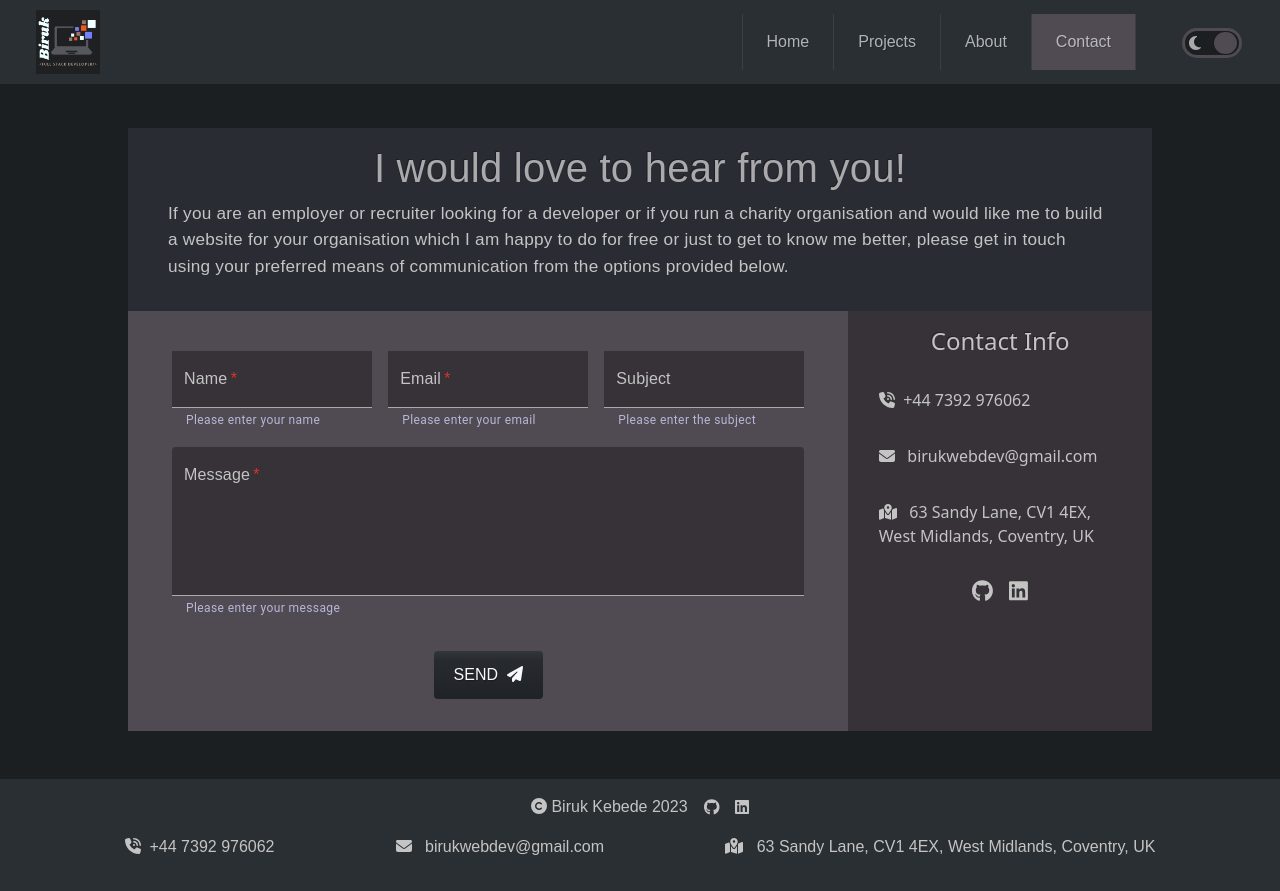
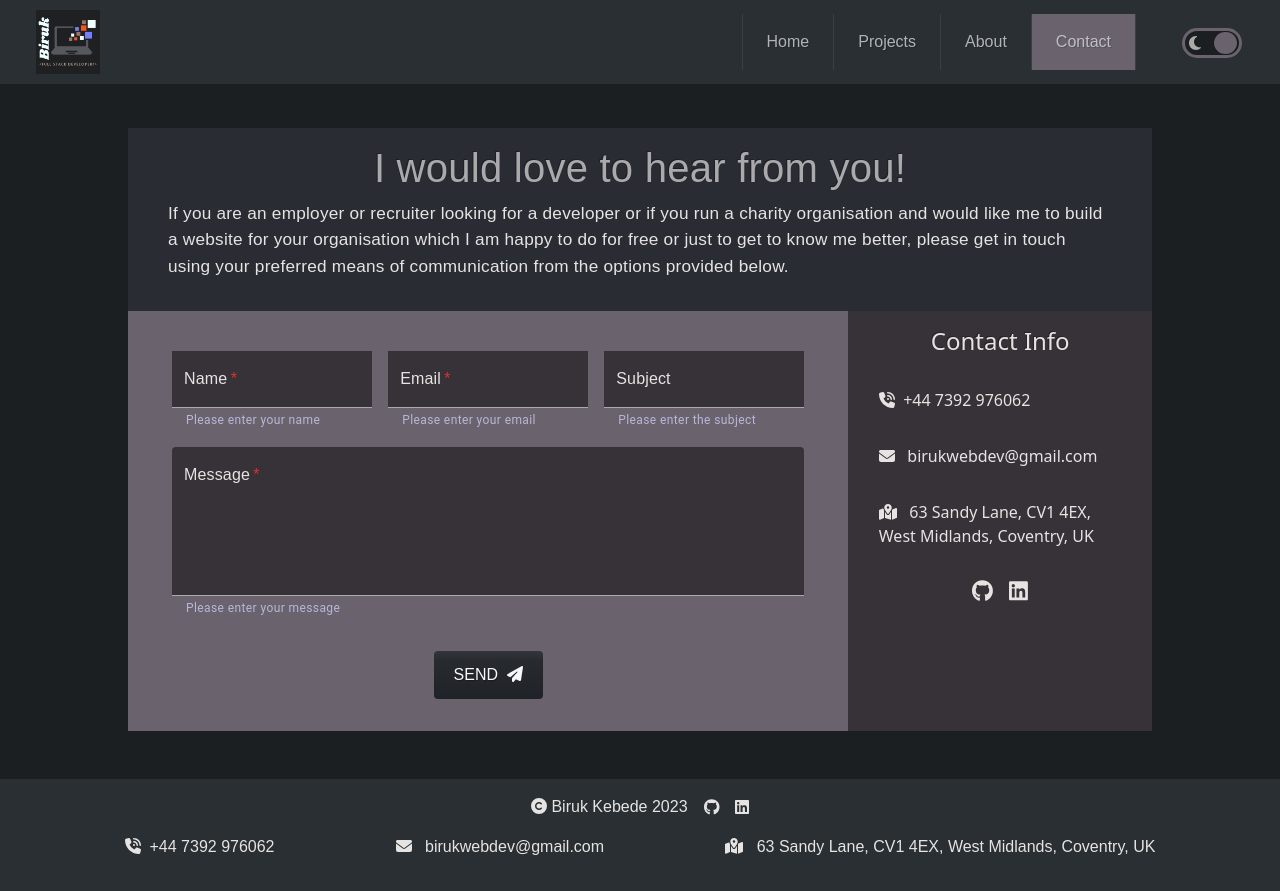
Before and after one commit to Know-Thyself/next-portfolio, a Next.js app: page /contact in a window 1280 px wide. Built offline with nearby package versions, Linux system fonts and the light colour scheme.

Commit message:
color theme consistency

```diff
--- a/styles/about.module.css
+++ b/styles/about.module.css
@@ -2,7 +2,7 @@
     width: 100%;
     background-color: var(--primary-bg);
     font-family: var(--primary-font-family);
-    color: var(--secondary-text-color);
+    color: var(--primary-text-color);
     padding-top: 84px;
     padding-bottom: 48px;
     padding-bottom: 12rem;
@@ -65,6 +65,7 @@
     width: 100%;
     text-align: center;
     background-color: var(--complementary-bg);
+    color: var(--secondary-text-color);
     padding: 1rem 0;
 }
 
@@ -105,14 +106,14 @@
     flex-direction: column;
     align-items: center;
     justify-content: center;
-    border-bottom: 2px solid var(--switch-button-bg);
+    border-bottom: 2px solid var(--project-container-hover);
 }
 
 .skill-card h6 {
     font-size: 0.65rem;
     background-color: black;
     background-color: var(--header-bg);
-    border-bottom: 2px solid var(--switch-button-bg);
+    border-bottom: 2px solid var(--project-container-hover);
     margin: auto 1rem;
     height: 3rem;
     width: 100%;
@@ -128,7 +129,7 @@
 .logo {
     width: 80%;
     height: 40px;
-    border-bottom: 2px solid var(--switch-button-bg);
+    border-bottom: 2px solid var(--project-container-hover);
 }
 
 .logo:last-child {
--- a/styles/details.module.css
+++ b/styles/details.module.css
@@ -38,7 +38,7 @@
     justify-content: center;
     align-items: center;
     text-decoration: none;
-    box-shadow: inset 0 0 0 0 var(--switch-button-bg);
+    box-shadow: inset 0 0 0 0 var(--complementary-bg);
     transition: color 0.7s ease-in-out, box-shadow 0.7s ease-in-out;
     border-radius: 4px;
     padding-top: 5%;
--- a/styles/globals.css
+++ b/styles/globals.css
@@ -54,7 +54,6 @@ a {
     --about-image-bg: url('/assets/images/background-destination-desktop.jpg');
     --buttons-hover-bg: #C1C1C1;
     --buttons-color: #FAFAFA;
-    --switch-button-bg: #EE5622;
     --read-more: #BD1A43;
 }
 
@@ -75,8 +74,9 @@ a {
     --complementary-bg: #363237;
     --complementary-bg: #4E4E5A;
     --complementary-bg: #504a52;
+    --complementary-bg: #6A626D;
     --project-container-hover: #666675;
-    --project-container-hover: #6A626D;
+    --project-container-hover: #504a52;
     --about-image-bg: url('/assets/images/background-destination-desktop.jpg');
     --skill-card-bg: #0c0c0c;
     --hero-banner-text: 'Playfair Display', serif;
@@ -91,7 +91,7 @@ a {
     --primary-text-color: #aaaaac;
     --secondary-font-weight: 300;
     --secondary-text-color: #C4C4C4;
+    --secondary-text-color: #E5E4E2;
     --helper-text-color: #b7b7d8;
-    --switch-button-bg: #7280f9;
     --read-more: #3a9bdc;
 }
--- a/styles/header.module.css
+++ b/styles/header.module.css
@@ -56,8 +56,6 @@
     position: absolute;
     width: 100%;
     height: 3px;
-    background-color: var(--switch-button-bg);
-    background-color: var(--secondary-bg);
     background-color: var(--complementary-bg);
     transition-duration: 0.25s;
 }
@@ -108,6 +106,7 @@
 
 .active {
     background-color: var(--complementary-bg) !important;
+    cursor: default;
 }
 
 .active:hover {
```
